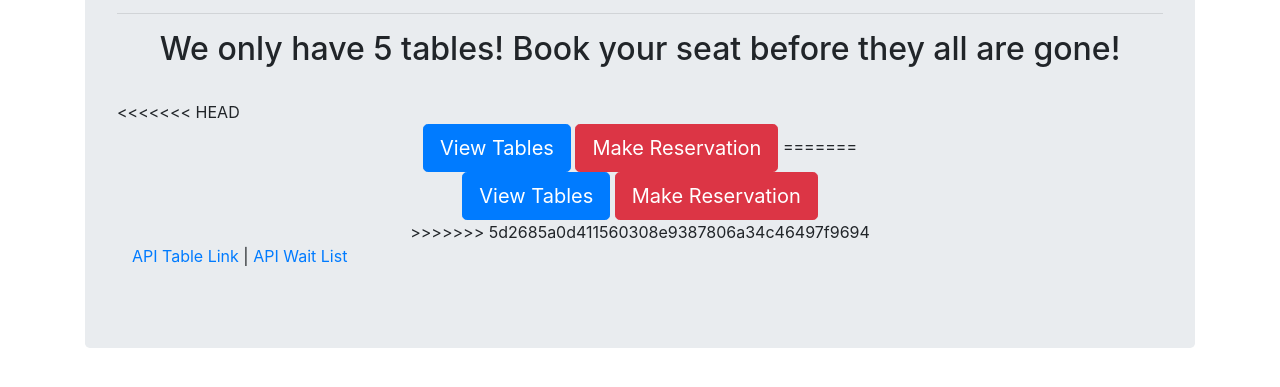
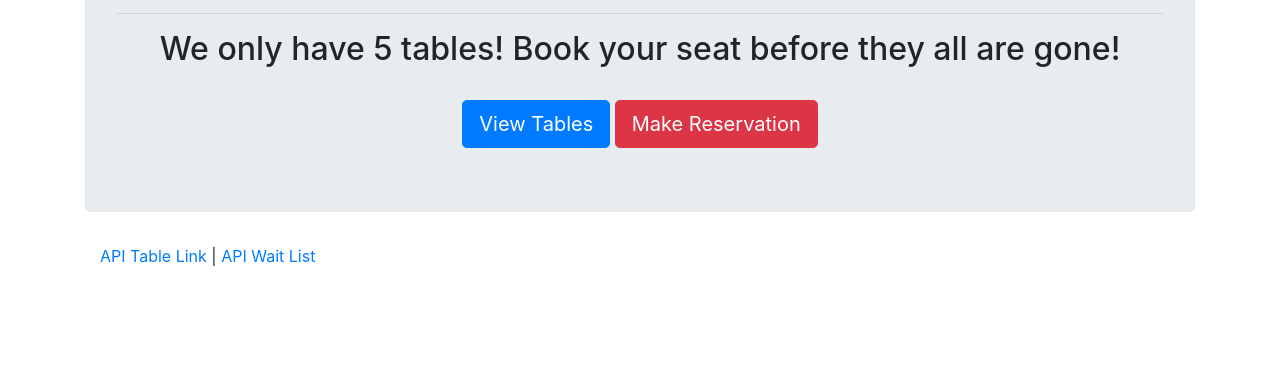
Before and after one commit to wparks08/express-mini-project, a website: page home.html in a window 1280 px wide. Shown: the part 115-502 px from the top of the page. Drawn offline with nearby package versions, Linux system fonts and the light colour scheme.

Commit message:
resolve conflict

```diff
--- a/home.html
+++ b/home.html
@@ -20,20 +20,10 @@
             </h2>
             <br />
 
-<<<<<<< HEAD
-        <div class="text-center">
-          <a href="/tables.html"
-            ><button class="btn btn-lg btn-primary">View Tables</button></a
-          >
-          <a href="new.html"
-            ><button class="btn btn-lg btn-danger">Make Reservation</button></a
-          >
-=======
             <div class="text-center">
                 <a href="/tables.html"><button class="btn btn-lg btn-primary">View Tables</button></a>
                 <a href="/new.html"><button class="btn btn-lg btn-danger">Make Reservation</button></a>
             </div>
->>>>>>> 5d2685a0d411560308e9387806a34c46497f9694
         </div>
 
         <footer class="footer">
```
